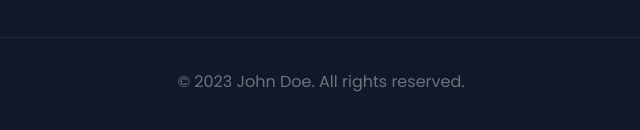
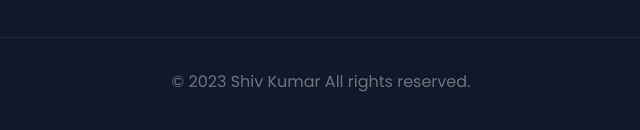
Before and after one commit to shivkumar963/Portfolio, a plain HTML site: page index.html in a window 1280 px wide. Shown: the part 4182-4312 px from the top of the page, 319-959 px from the left. Drawn offline with nearby package versions, Linux system fonts and the light colour scheme.

Commit message:
Update index.html

```diff
--- a/index.html
+++ b/index.html
@@ -527,7 +527,7 @@
             </div>
 
             <div class="border-t border-gray-800 mt-12 pt-8 text-center text-gray-500 reveal">
-                <p>© 2023 John Doe. All rights reserved.</p>
+                <p>© 2023 Shiv Kumar All rights reserved.</p>
             </div>
         </div>
     </footer>
```
